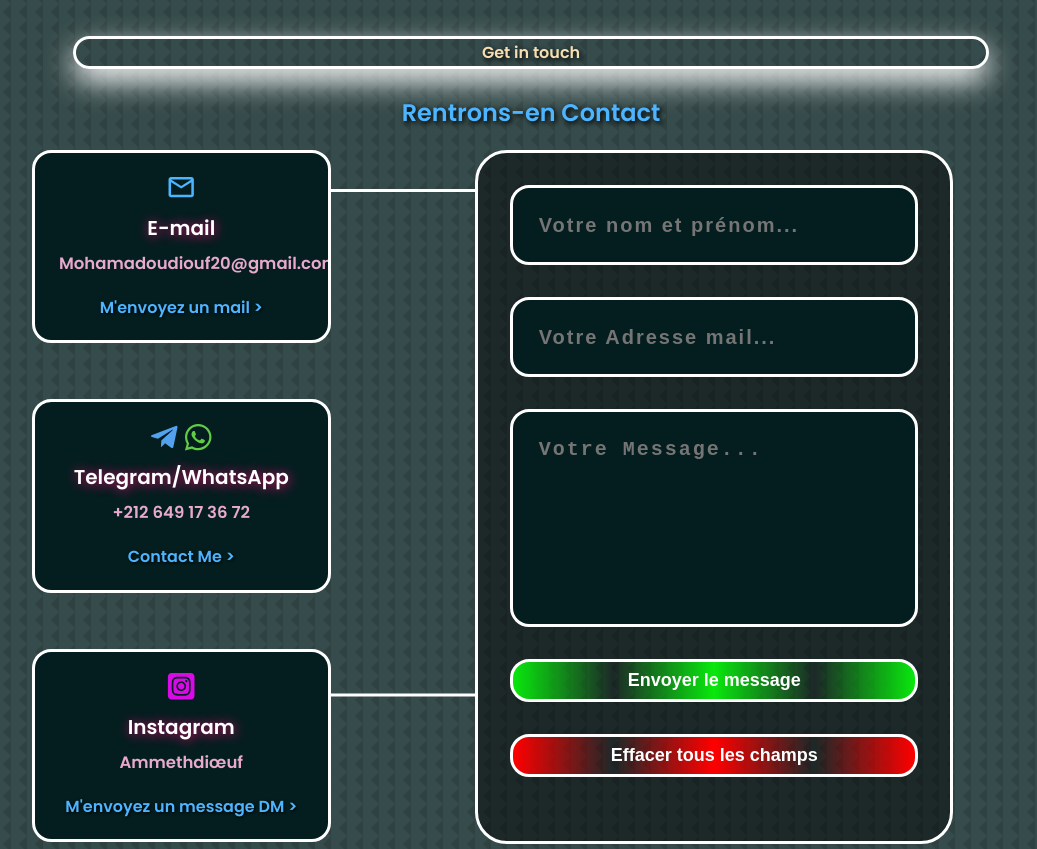
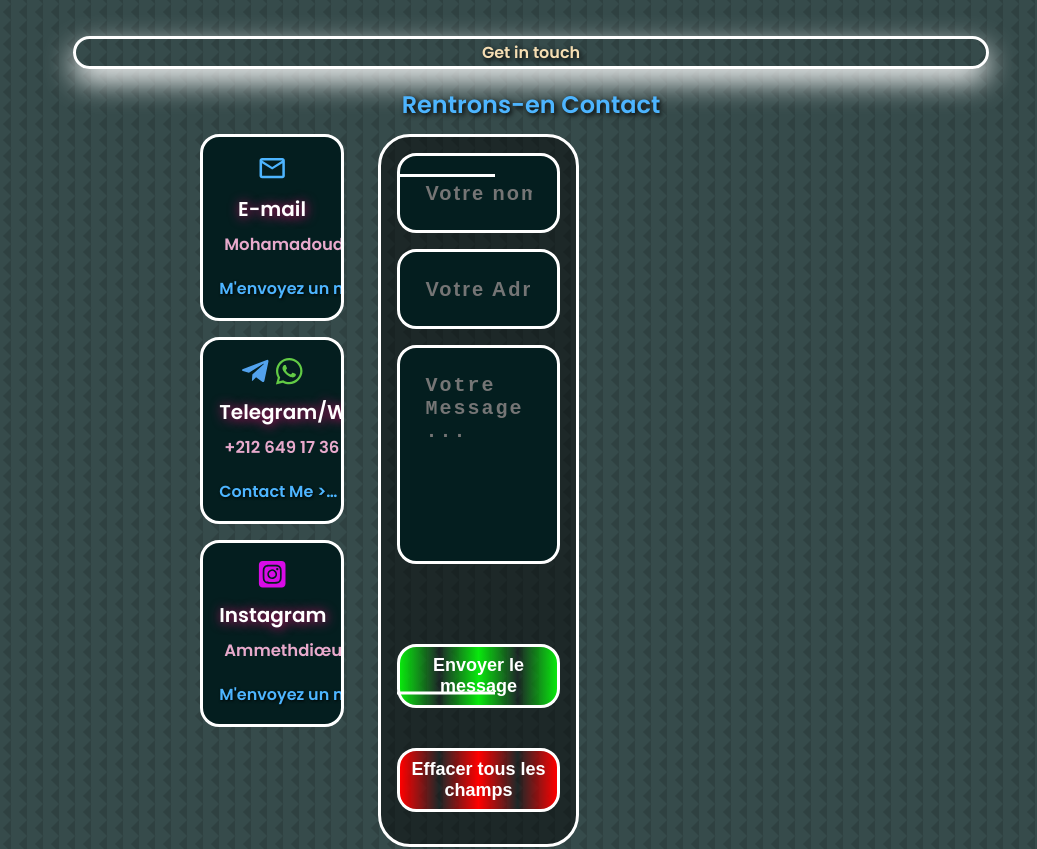
Before and after one commit to Mouhamed1003/keenprogrammer.com, a React (Create React App) app: page / in a window 1280 px wide. Shown: the part 5340-6189 px from the top of the page, without its empty margins (109-1146 px from the left). Built offline with nearby package versions, Linux system fonts and the light colour scheme.

Commit message:
Update contact.css

```diff
--- a/src/components/contact/contact.css
+++ b/src/components/contact/contact.css
@@ -7,8 +7,8 @@ section {
 }
 
 #contact h2 {
-    margin-top: 1.5rem;
-    margin-bottom: 1rem;
+    margin-top: 1rem;
+    margin-bottom: 0.5rem;
     text-shadow: 2px 2px 5px black;
 }
 
@@ -17,24 +17,24 @@ section {
 }
 
 .container.contact_container {
-    width: 80%;
+    width: 53%;
     display: grid;
-    grid-template-columns: 30% 48%;
-    gap: 14.5%;
+    grid-template-columns: 42% 59%;
+    gap: 10%;
     padding-top: 0rem;
-    padding-right: 2px;
+    padding-right: 20rem;
 
 }
 
 .contact_options {
     display: flex;
     flex-direction: column;
-    gap: 3.5rem;
+    gap: 1rem;
 }
 
 .contact_option {
     background: var(--color-bg-variant);
-    padding: 1.2rem;
+    padding: 1rem;
     border-radius: 1.2rem;
     text-align: center;
     border: 1px solid transparent;
@@ -143,9 +143,9 @@ section {
 form {
     display: flex;
     flex-direction: column;
-    gap: 1.999rem;
+    gap: 1rem;
     border: 3px solid white;
-    padding: 2rem;
+    padding: 1rem;
     border-radius: 2rem;
     background: rgba(0, 0, 0, 0.459);
 }
@@ -153,9 +153,9 @@ form {
 form:hover {
     display: flex;
     flex-direction: column;
-    gap: 1.999rem;
+    gap: 1rem;
     border: 3px solid rgb(37, 217, 10);
-    padding: 2rem;
+    padding: 1rem;
     border-radius: 2rem;
     background: rgba(10, 38, 2, 0.381);
     box-shadow: 0px 1px 30px 0px rgb(255, 255, 255);
@@ -190,7 +190,7 @@ textarea {
     padding: 0.5rem;
     background: linear-gradient(to right, #09e80d, transparent, #09e80d, transparent, #09e80d);
     color: white;
-
+    margin-top: 4rem;
 }
 
 .btnEnvoyer:hover {
@@ -210,6 +210,8 @@ textarea {
     padding: 0.5rem;
     background: linear-gradient(to right, red, transparent, red, transparent, red);
     color: white;
+    margin-top: 1.5rem;
+
 }
 .btnEffacer:hover {
     background: linear-gradient(to right, transparent, red, transparent, red, transparent);
```
